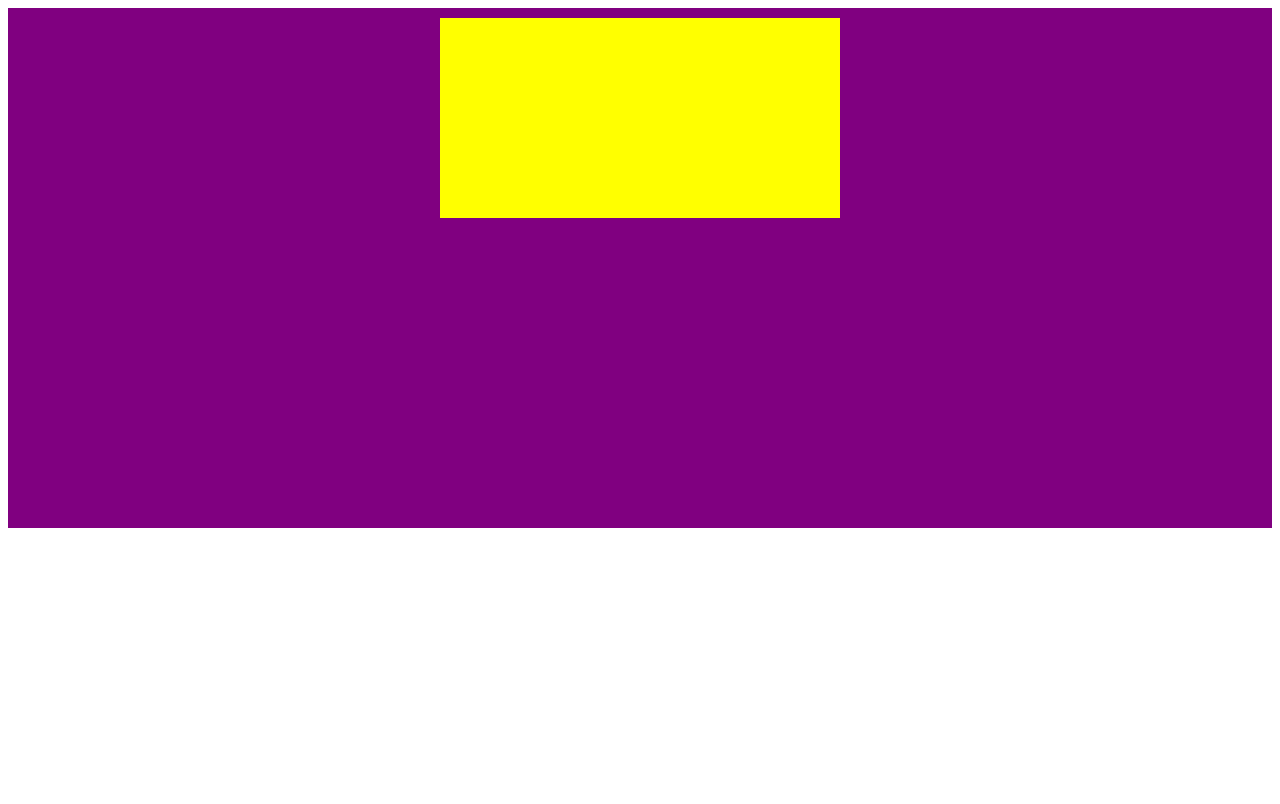
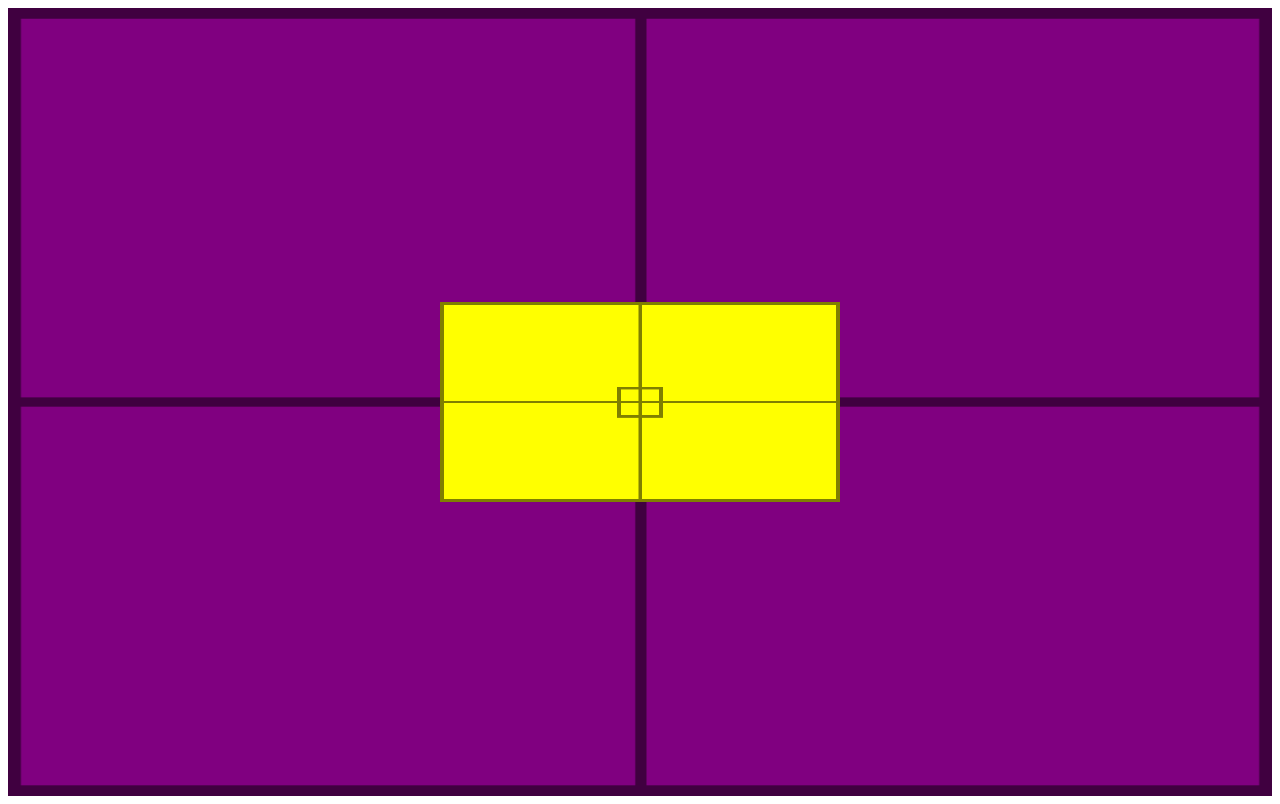
Before and after one commit to felipebrunner/htaml-css, a plain HTML site: page exercicio/ex022/fundo007.html in a window 1280 px wide. Drawn offline with Linux system fonts and the light colour scheme.

Commit message:
atualização

```diff
--- a/exercicio/ex022/fundo007.html
+++ b/exercicio/ex022/fundo007.html
@@ -9,17 +9,28 @@
     <style>
 
         #container{
-            height: 500px;
+            background-image: url('imagens/target001.png');
+            background-size: 100% 100%;
+            position: relative;
+            height: 96vh;
             background-color: purple;
             padding: 10px;
 
         }
 
         #conteudo{
+            background-image: url('imagens/target001.png');
+            background-size: 100% 100%;
+            position: absolute;
             height: 200px;
             width: 400px;
             background-color: yellow;
-            margin: auto;
+
+            left: 50%;
+            top: 50%;
+
+            transform: translate(-50%, -50%);
+
 
         }
 
```
